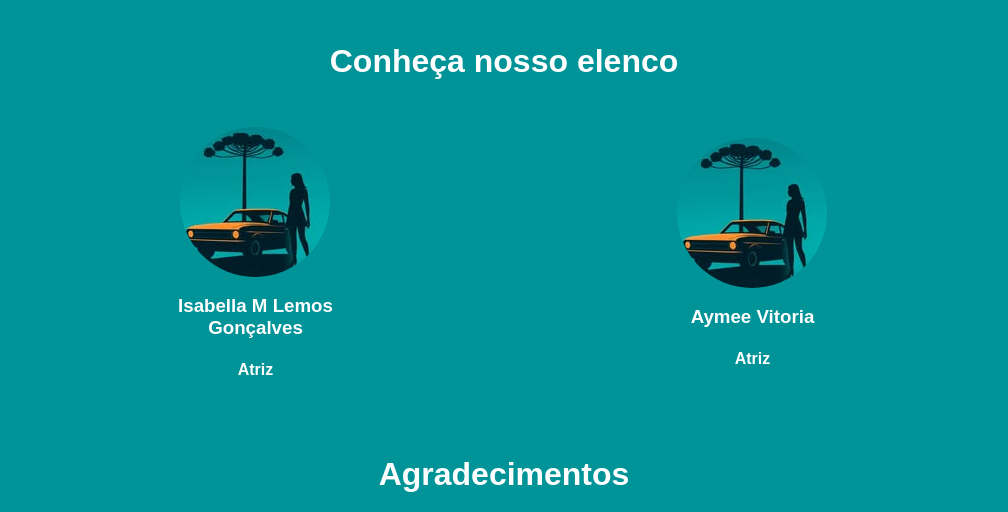
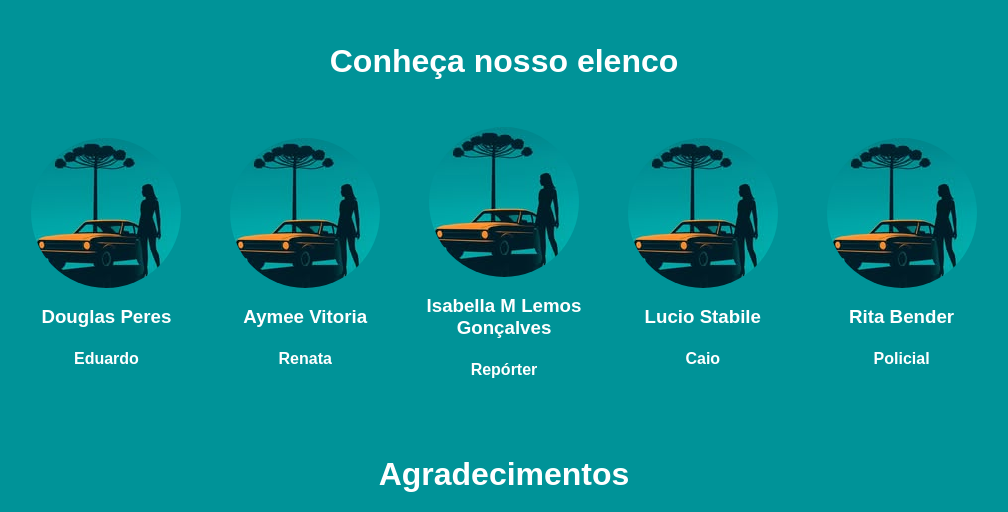
Before and after one commit to Thiagothqs/ocarroeagarotafilme, a plain HTML site: page index.html in a window 1280 px wide. Shown: the part 1491-2003 px from the top of the page, without its empty margins (136-1144 px from the left). Drawn offline with Linux system fonts and the light colour scheme.

Commit message:
Add more team members and incremented navigation with "Meet our crew"

```diff
--- a/index.css
+++ b/index.css
@@ -127,7 +127,7 @@ header{
 
 @media screen and (max-width: 1000px) {
     h1, h2, h3, h4 {
-        font-size: 300% !important;
+        font-size: 300%;
     }
     .div-sobre {
         display: block;
@@ -160,6 +160,12 @@ header{
                 width: 150px;
                 height: 150px;
             }
+        }
+        h1 {
+            font-size: 300% !important;
+        }
+        h2, h3, h4 {
+            font-size: 200% !important;
         }
     }
     .div-agradecimento {
@@ -194,7 +200,7 @@ header{
             background-color: #FF9127;
             /* padding-left: initial; */
             display: block;
-            padding-bottom: 50%;
+            padding-bottom: 55%;
             float: initial;
         }
         .div-nav-none {
--- a/index.html
+++ b/index.html
@@ -17,6 +17,7 @@
                 <nav>
                     <a href="#sobre"><span>Sobre</span></a>
                     <a href="#conhecaEquipe"><span>Conheça nossa equipe</span></a>
+                    <a href="#conhecaElenco"><span>Conheça nosso elenco</span></a>
                     <a href="#agradecimento"><span>Agradecimentos</span></a>
                     <a href="#redessociais"><span>Redes Sociais</span></a>
                 </nav>
@@ -83,19 +84,34 @@
                 </div>
             </div>
         </div>
-        <div id="conhecaEquipe" class="div-equipeElenco">
+        <div id="conhecaElenco" class="div-equipeElenco">
             <h1>Conheça nosso elenco</h1>
             <div class="div-equipe">
                 <div class="div-equipeRow">
                     <div class="div-perfil">
                         <img alt="Foto do perfil" class="foto" src="images/ocarroeagarota_profile150.jpg">
-                        <h3>Isabella M Lemos Gonçalves</h3>
-                        <h4>Atriz</h4>
+                        <h3>Douglas Peres</h3>
+                        <h4>Eduardo</h4>
                     </div>
                     <div class="div-perfil">
                         <img alt="Foto do perfil" class="foto" src="images/ocarroeagarota_profile150.jpg">
                         <h3>Aymee Vitoria</h3>
-                        <h4>Atriz</h4>
+                        <h4>Renata</h4>
+                    </div>
+                    <div class="div-perfil">
+                        <img alt="Foto do perfil" class="foto" src="images/ocarroeagarota_profile150.jpg">
+                        <h3>Isabella M Lemos Gonçalves</h3>
+                        <h4>Repórter</h4>
+                    </div>
+                    <div class="div-perfil">
+                        <img alt="Foto do perfil" class="foto" src="images/ocarroeagarota_profile150.jpg">
+                        <h3>Lucio Stabile</h3>
+                        <h4>Caio</h4>
+                    </div>
+                    <div class="div-perfil">
+                        <img alt="Foto do perfil" class="foto" src="images/ocarroeagarota_profile150.jpg">
+                        <h3>Rita Bender</h3>
+                        <h4>Policial</h4>
                     </div>
                 </div>
             </div>
```
